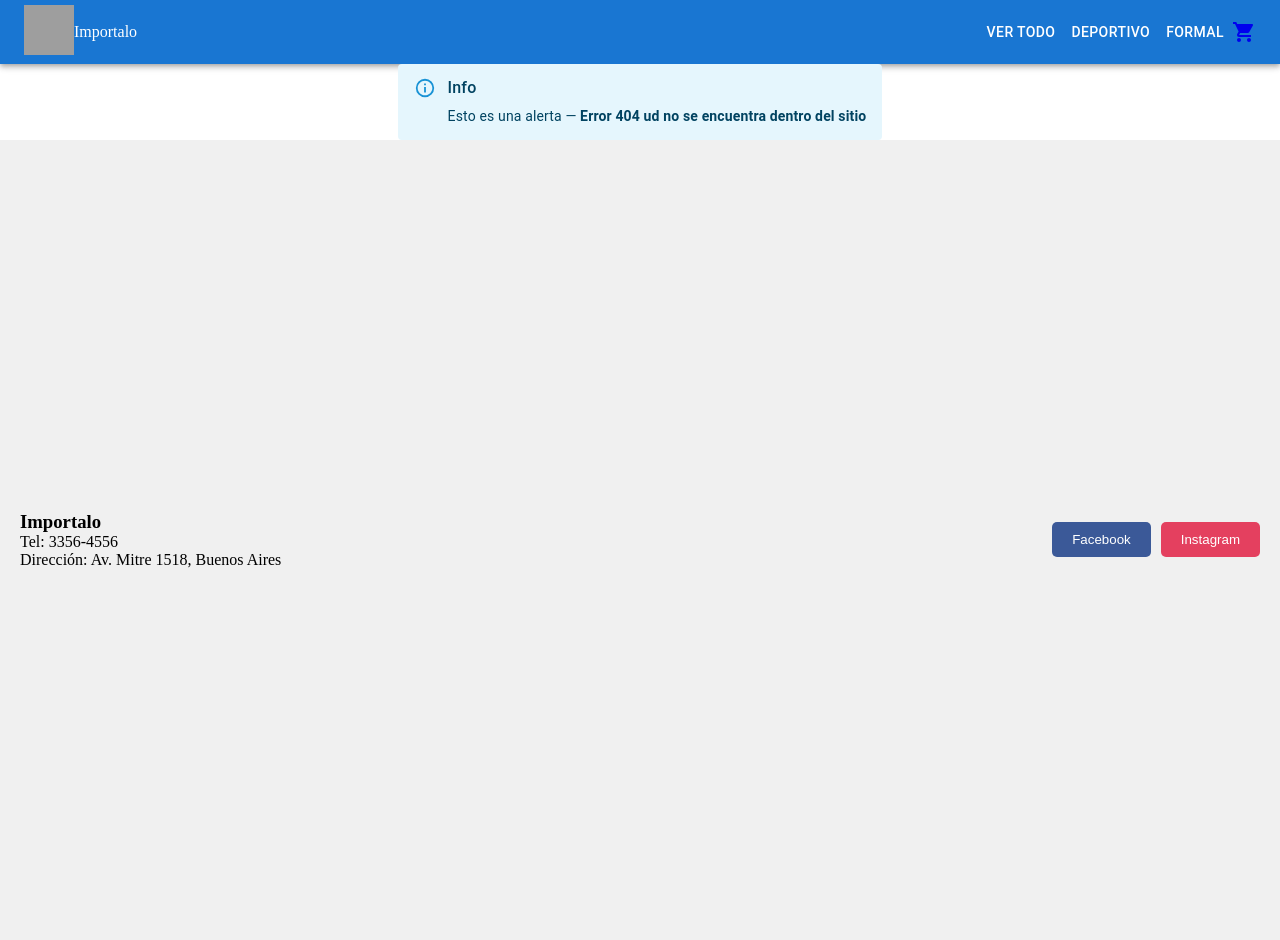
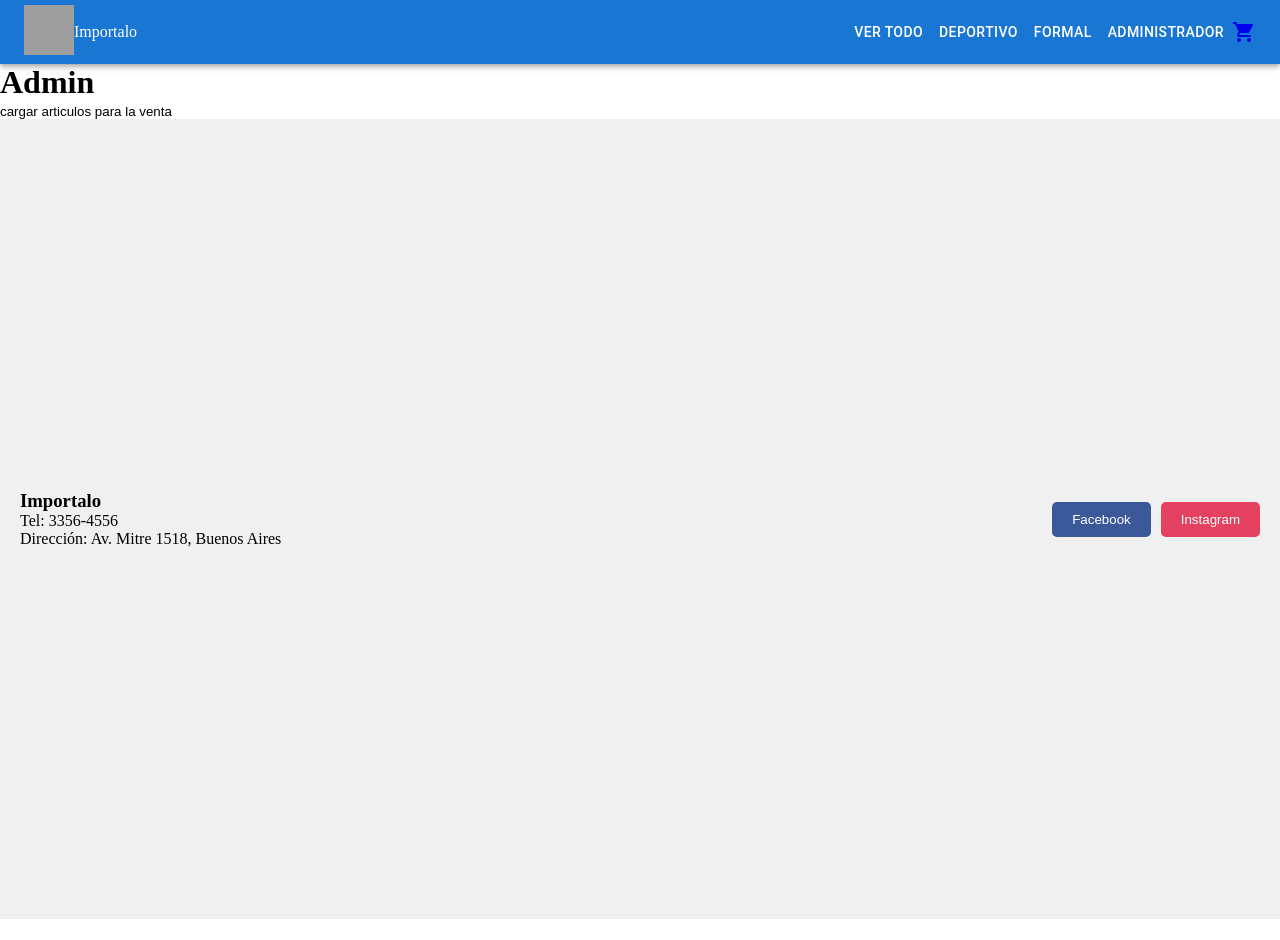
Before and after one commit to fernandovidalpiazza/terceraEntregaReact, a React (Vite) app: page /dashboard in a window 1280 px wide. Before the commit this address had no page. After the commit the page ends 919 px from the top, so only its background shows below. Built offline with nearby package versions, Linux system fonts and the light colour scheme; grey boxes are pictures that could not be loaded.

Commit message:
basededatosok

```diff
--- a/src/Componets/layout/navbar/ButtonAppBar.jsx
+++ b/src/Componets/layout/navbar/ButtonAppBar.jsx
@@ -40,6 +40,10 @@ export default function ButtonAppBar() {
           <Button color="inherit"> Formal </Button>
           </Link>
 
+          <Link to = "/Dashboard" style={{color: "white"}}>
+          <Button color="inherit"> Administrador </Button>
+          </Link>
+
           <SimpleBadge />
         </Toolbar>
       </AppBar>
--- /dev/null
+++ b/src/Componets/page/dashboard/Dashboard.jsx
@@ -0,0 +1,26 @@
+import { Button, ButtonBase } from "@mui/material"
+import { products } from "../../../productsMock"
+import { db } from "../../../firebaseConfig"
+import { addDoc, collection } from "firebase/firestore"
+import { ref } from "yup"
+
+
+
+export const Dashboard = () => {
+    const renellar = ()=>{
+        let refColletion = collection(db,"products")
+        products.forEach((prod)=>{
+            addDoc (refColletion,prod)
+        }
+        )
+    }
+
+
+  return (
+    <div>
+
+ <h1>Admin </h1>
+<ButtonBase  onClick={renellar}>cargar articulos para la venta</ButtonBase>
+    </div>
+  )
+}
--- a/src/Componets/page/router/menuRoutes.js
+++ b/src/Componets/page/router/menuRoutes.js
@@ -3,6 +3,7 @@ import ItemListContainer from "../../../Componets/page/itemListContainer/ItemLis
 import CartContainer from "../../../Componets/page/cart/CartContainer";
 import  CheckoutContainer from "../chekout/ChekoutContainer";
 import NoFound from "../nofound/NoFound";
+import { Dashboard } from "../dashboard/Dashboard";
 
 export const routes = [
     {
@@ -33,6 +34,12 @@ export const routes = [
       Element: CheckoutContainer,
     },
 
+    {
+      id: "dashboard",
+      path: "/dashboard",
+      Element: Dashboard,
+    },
+
 
     {
       id: "nofound",
--- a/src/productsMock.js
+++ b/src/productsMock.js
@@ -1,6 +1,6 @@
 export const products = [
   {
-    id: 1,
+
     title: "puma 350",
     price: "2500",
     description: "importadas desde usa",
@@ -9,7 +9,7 @@ export const products = [
     img: "https://res.cloudinary.com/dkhpws3ib/image/upload/v1686700110/cld-sample-3.jpg",
   },
   {
-    id: 2,
+
     title: "puma 335",
     price: "2800",
     description: "importadas desde usa",
@@ -18,7 +18,7 @@ export const products = [
     img: "https://res.cloudinary.com/dkhpws3ib/image/upload/v1686700109/cld-sample.jpg",
   },
   {
-    id: 3,
+
     title: " polo 254",
     price: "2800",
     description: "importadas desde usa",
@@ -27,7 +27,7 @@ export const products = [
     img: "https://res.cloudinary.com/dkhpws3ib/image/upload/v1686700095/samples/ecommerce/leather-bag-gray.jpg",
   },
   {
-    id: 4,
+
     title: " polo 285",
     price: "2452",
     description: "importadas desde usa",
```
